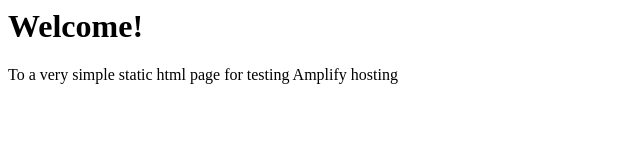
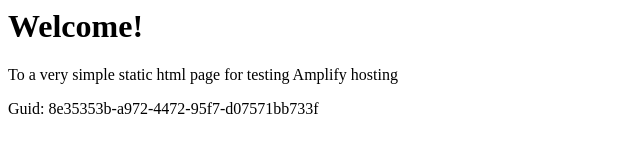
Before and after one commit to aws-aemilia-arn/Github-PR-Commit-Integration-Test-DoNotTouch-Gith-OKSLNVO2-v1-prod-eu-north-1, a website: page src/index.html in a window 1280 px wide. Shown: the whole page, without its empty margins (0-640 px from the left). Drawn offline with Linux system fonts and the light colour scheme.

Commit message:
commit from integ tests

```diff
--- a/src/index.html
+++ b/src/index.html
@@ -1,3 +1,5 @@
+
+
 <html lang="en">
 
 <head>
@@ -10,6 +12,6 @@
 <body>
     <h1>Welcome!</h1>
     <p>To a very simple static html page for testing Amplify hosting</p>
-</body>
+    <p>Guid: 8e35353b-a972-4472-95f7-d07571bb733f</p></body>
 
 </html>
```
